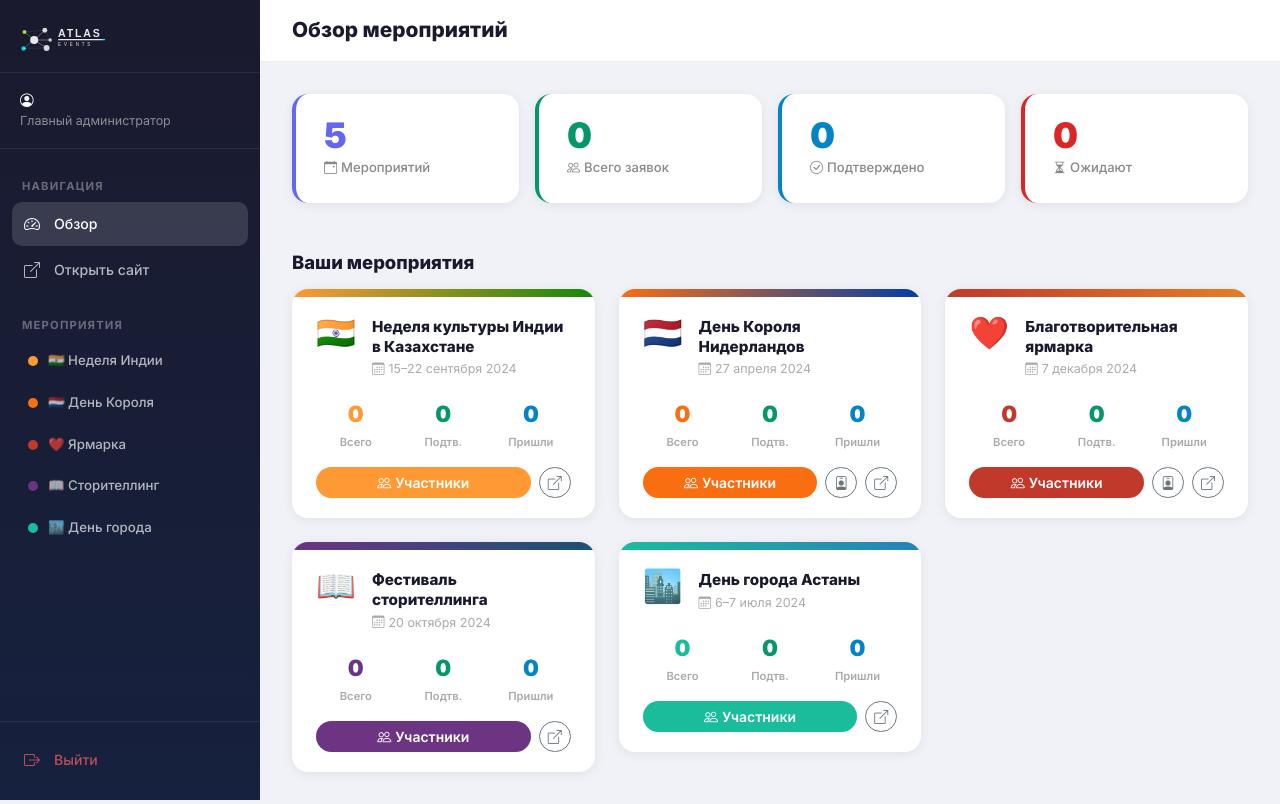
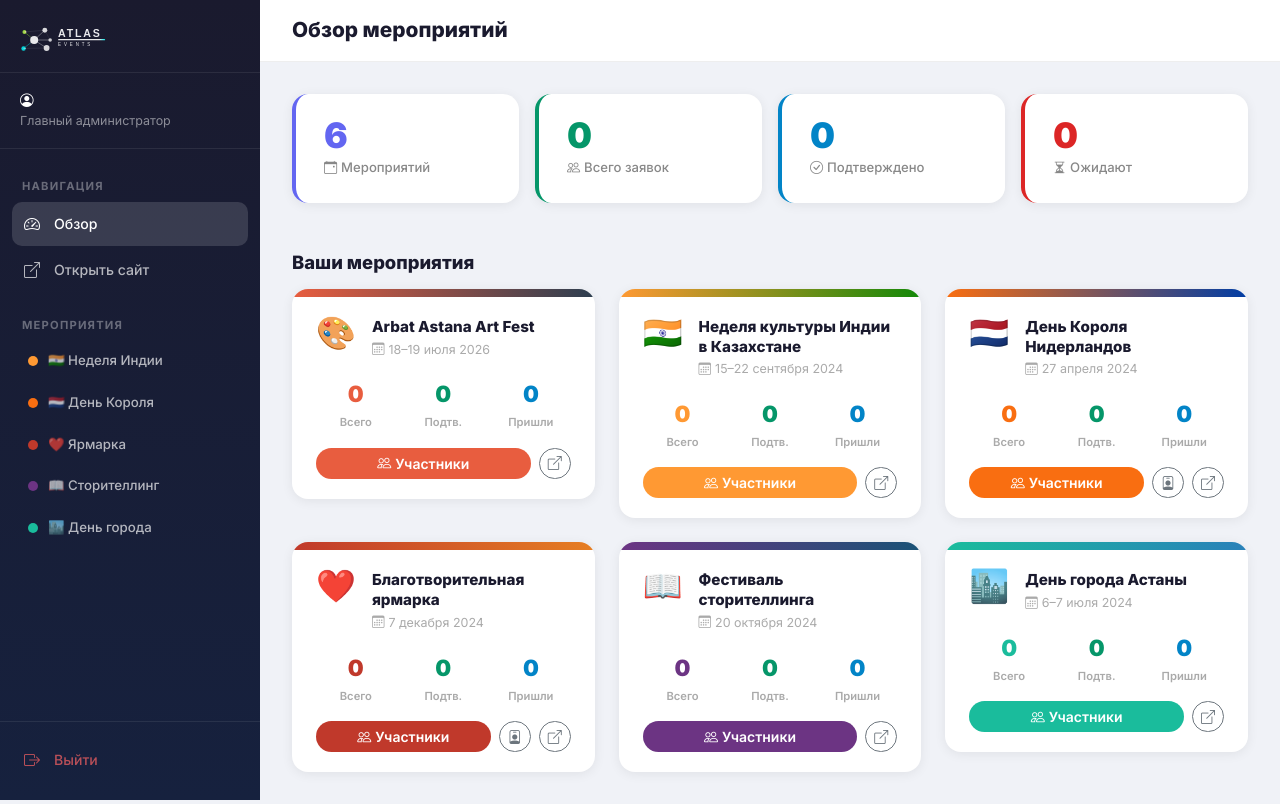
Before and after one commit to arayordabayeva13-ctrl/Party-Astana, a Flask app: page /admin in a window 1280 px wide. Run offline with Flask 3, Linux system fonts and the light colour scheme; the visitor is signed in with stand-in values (Sample User, id 1); data that the repository does not hold is empty.

Commit message:
Add Arbat Astana Art Fest event with full 18-19 July schedule
Registers the festival as its own event on the platform with the
three-stage programme (Площадка 1/2/3) for both days, and links it
from the footer.

```diff
--- a/app.py
+++ b/app.py
@@ -48,6 +48,71 @@ app.jinja_env.globals['tr'] = tr
 
 # ── event registry ────────────────────────────────────────────────────────────
 EVENTS = {
+    'arbat-astana-art-fest': {
+        'name': 'Arbat Astana Art Fest',
+        'theme': 'arbat',
+        'primary': '#E85D3F', 'secondary': '#2C3E50', 'accent': '#F4C430', 'bg': '#FFF9F2',
+        'text_primary': '#FFFFFF',
+        'type': 'cultural', 'emoji': '🎨',
+        'date': '18–19 июля 2026',
+        'venue': 'Арбат Астана',
+        'city': 'ул. Мамбетова, 1, Астана',
+        'languages': ['ru'],
+        'tags': ['фестиваль', 'искусство', 'музыка', 'уличный'],
+        'short': 'Два дня, три сцены на Арбате Астаны: живая музыка, поэзия, театр, брейк-данс и fire show.',
+        'description': (
+            'Arbat Astana Art Fest — уличный арт-фестиваль на Арбате Астаны. '
+            'Три сценические площадки одновременно принимают музыкантов, поэтов, '
+            'танцевальные коллективы, театральные постановки и огненное шоу.'
+        ),
+        'goals': [
+            'Объединить артистов, музыкантов и жителей города на одной площадке',
+            'Показать разные виды искусства — музыку, поэзию, театр, танец — на трёх сценах',
+        ],
+        'reg_types': {'participant': 'Участник программы', 'guest': 'Гость фестиваля'},
+        'has_staff': False,
+        'schedule': [
+            {'day': 1, 'date': '18 июля', 'items': [
+                {'time': '18:00', 'title': 'Хор флейт', 'loc': 'Площадка 1 · Сцена (ЭКРАН)'},
+                {'time': '18:30', 'title': 'Хоровая музыка (под руководством Б. Смакова)', 'loc': 'Площадка 1 · Сцена (ЭКРАН)'},
+                {'time': '19:00', 'title': 'Олжас Сулейменов (Домбра)', 'loc': 'Площадка 1 · Сцена (ЭКРАН)'},
+                {'time': '19:20', 'title': 'Талгат Бердыгулов (Волынка)', 'loc': 'Площадка 1 · Сцена (ЭКРАН)'},
+                {'time': '19:30', 'title': 'Лилия Долдырина (Поэзия и французские песни)', 'loc': 'Площадка 1 · Сцена (ЭКРАН)'},
+                {'time': '20:30', 'title': 'Рэп-выступление: Султан Рахимжанов', 'loc': 'Площадка 1 · Сцена (ЭКРАН)'},
+                {'time': '20:45', 'title': 'Лекция о саундтреках от оркестра «Сезім»', 'loc': 'Площадка 1 · Сцена (ЭКРАН)'},
+                {'time': '21:15', 'title': 'Концерт оркестра «Сезім»', 'loc': 'Площадка 1 · Сцена (ЭКРАН)'},
+                {'time': '22:30', 'title': 'Показ фильма (Сабира Пашкевич)', 'loc': 'Площадка 1 · Сцена (ЭКРАН)'},
+                {'time': '17:00', 'title': 'Дети «Ұлы Дала»', 'loc': 'Площадка 2 · Сцена «Сахна»'},
+                {'time': '18:00', 'title': 'Театр «Синтез» (Мухтар)', 'loc': 'Площадка 2 · Сцена «Сахна»'},
+                {'time': '18:30', 'title': 'Жанали', 'loc': 'Площадка 2 · Сцена «Сахна»'},
+                {'time': '19:00', 'title': 'Азия Бит', 'loc': 'Площадка 2 · Сцена «Сахна»'},
+                {'time': '19:30', 'title': 'Кося', 'loc': 'Площадка 2 · Сцена «Сахна»'},
+                {'time': '20:30', 'title': 'Данело', 'loc': 'Площадка 2 · Сцена «Сахна»'},
+                {'time': '21:00', 'title': 'Мадина (Саксофон)', 'loc': 'Площадка 2 · Сцена «Сахна»'},
+                {'time': '21:30', 'title': 'Мурат Асанаев (Гитара)', 'loc': 'Площадка 2 · Сцена «Сахна»'},
+                {'time': '22:00', 'title': 'Открытый микрофон', 'loc': 'Площадка 2 · Сцена «Сахна»'},
+                {'time': '12:00', 'title': 'Танцевальный батл Red Bull', 'loc': 'Площадка 3 · Сцена перед Дворцом школьников'},
+                {'time': '20:00', 'title': 'Брейк-данс (Break Dance)', 'loc': 'Площадка 3 · Сцена перед Дворцом школьников'},
+                {'time': '21:30', 'title': 'Оркестр «Сезім» & красочное Fire Show', 'loc': 'Площадка 3 · Сцена перед Дворцом школьников'},
+            ]},
+            {'day': 2, 'date': '19 июля', 'items': [
+                {'time': '18:00', 'title': 'Хор флейт', 'loc': 'Площадка 1 · Сцена (ЭКРАН)'},
+                {'time': '18:30', 'title': 'Хоровая музыка (под руководством Б. Смакова)', 'loc': 'Площадка 1 · Сцена (ЭКРАН)'},
+                {'time': '19:00', 'title': 'Олжас Сулейменов (Домбра)', 'loc': 'Площадка 1 · Сцена (ЭКРАН)'},
+                {'time': '19:20', 'title': 'Талгат Бердыгулов (Волынка)', 'loc': 'Площадка 1 · Сцена (ЭКРАН)'},
+                {'time': '19:30', 'title': 'Лилия Долдырина (Поэзия и французские песни)', 'loc': 'Площадка 1 · Сцена (ЭКРАН)'},
+                {'time': '20:30', 'title': 'Рэп-выступление: Султан Рахимжанов', 'loc': 'Площадка 1 · Сцена (ЭКРАН)'},
+                {'time': '20:45', 'title': 'Лекция о саундтреках от оркестра «Сезім»', 'loc': 'Площадка 1 · Сцена (ЭКРАН)'},
+                {'time': '21:15', 'title': 'Концерт оркестра «Сезім»', 'loc': 'Площадка 1 · Сцена (ЭКРАН)'},
+                {'time': '22:30', 'title': 'Показ фильма (Сабира Пашкевич)', 'loc': 'Площадка 1 · Сцена (ЭКРАН)'},
+                {'time': '17:00', 'title': 'Выступление культурного центра', 'loc': 'Площадка 2 · Сцена «Сахна»'},
+                {'time': '18:00', 'title': 'Токио бэнд', 'loc': 'Площадка 2 · Сцена «Сахна»'},
+                {'time': '12:00', 'title': 'Танцевальная программа от студии Eleven', 'loc': 'Площадка 3 · Сцена перед Дворцом школьников'},
+                {'time': '20:00', 'title': 'Брейк-данс (Break Dance)', 'loc': 'Площадка 3 · Сцена перед Дворцом школьников'},
+                {'time': '21:30', 'title': 'Выступление «Сезім» & красочное Fire Show', 'loc': 'Площадка 3 · Сцена перед Дворцом школьников'},
+            ]},
+        ],
+    },
     'india-week': {
         'name': 'Неделя культуры Индии в Казахстане',
         'name_en': 'India Culture Week in Kazakhstan',
--- a/templates/base.html
+++ b/templates/base.html
@@ -84,7 +84,7 @@
       </div>
       <div class="col-lg-2 offset-lg-2">
         <div style="font-size:.75rem;font-weight:700;text-transform:uppercase;letter-spacing:1px;color:rgba(255,255,255,.35);margin-bottom:12px;">Мероприятия</div>
-        {% for slug, ev in {'india-week':{'name':'Неделя Индии'},'kings-day':{'name':'День Короля'},'charity-fair':{'name':'Ярмарка'},'storytelling':{'name':'Сторителлинг'},'city-day':{'name':'День города'}}.items() %}
+        {% for slug, ev in {'arbat-astana-art-fest':{'name':'Arbat Astana Art Fest'},'india-week':{'name':'Неделя Индии'},'kings-day':{'name':'День Короля'},'charity-fair':{'name':'Ярмарка'},'storytelling':{'name':'Сторителлинг'},'city-day':{'name':'День города'}}.items() %}
         <a href="{{ url_for('event_detail', slug=slug) }}" class="footer-link">{{ ev.name }}</a>
         {% endfor %}
       </div>
```
